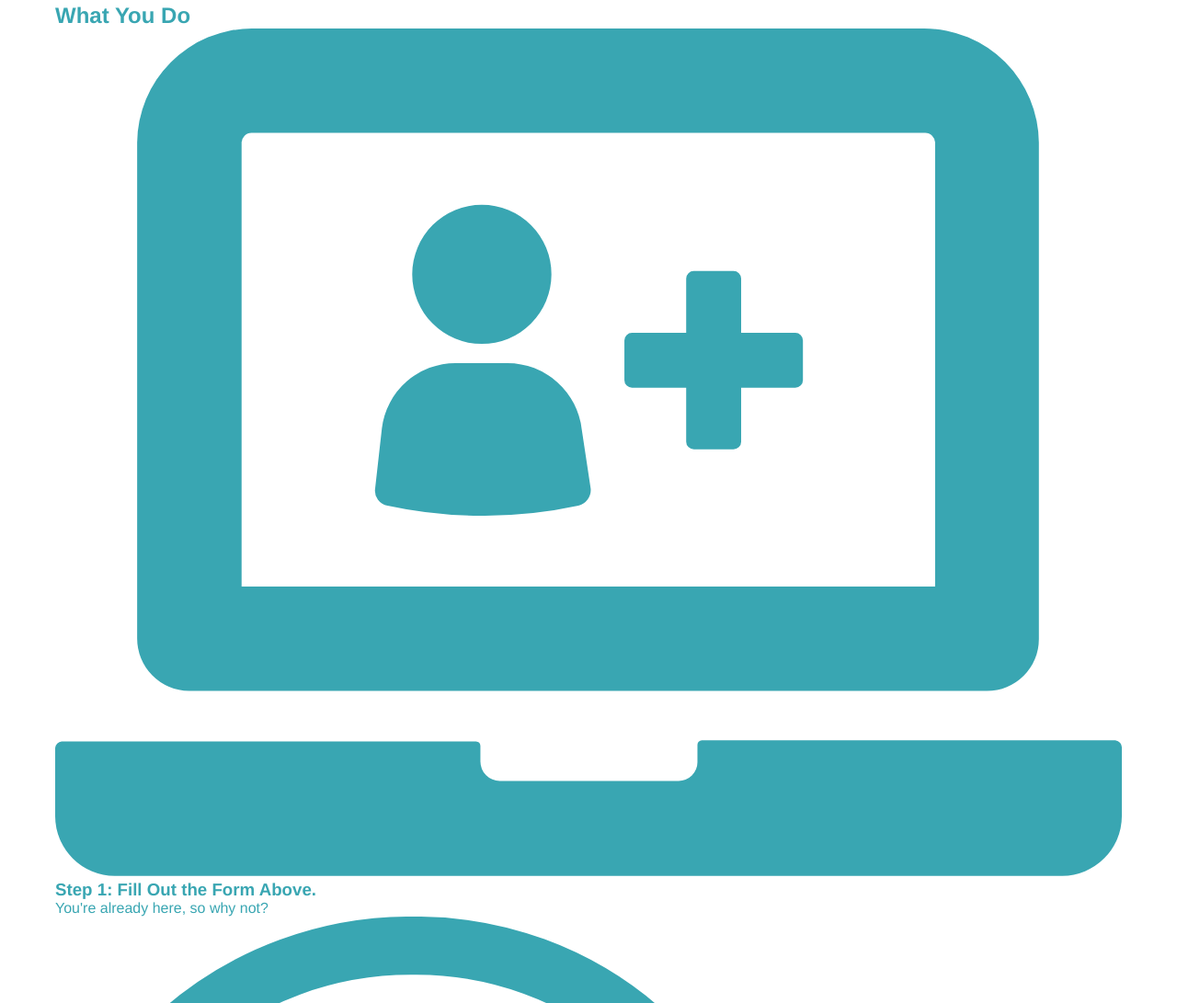
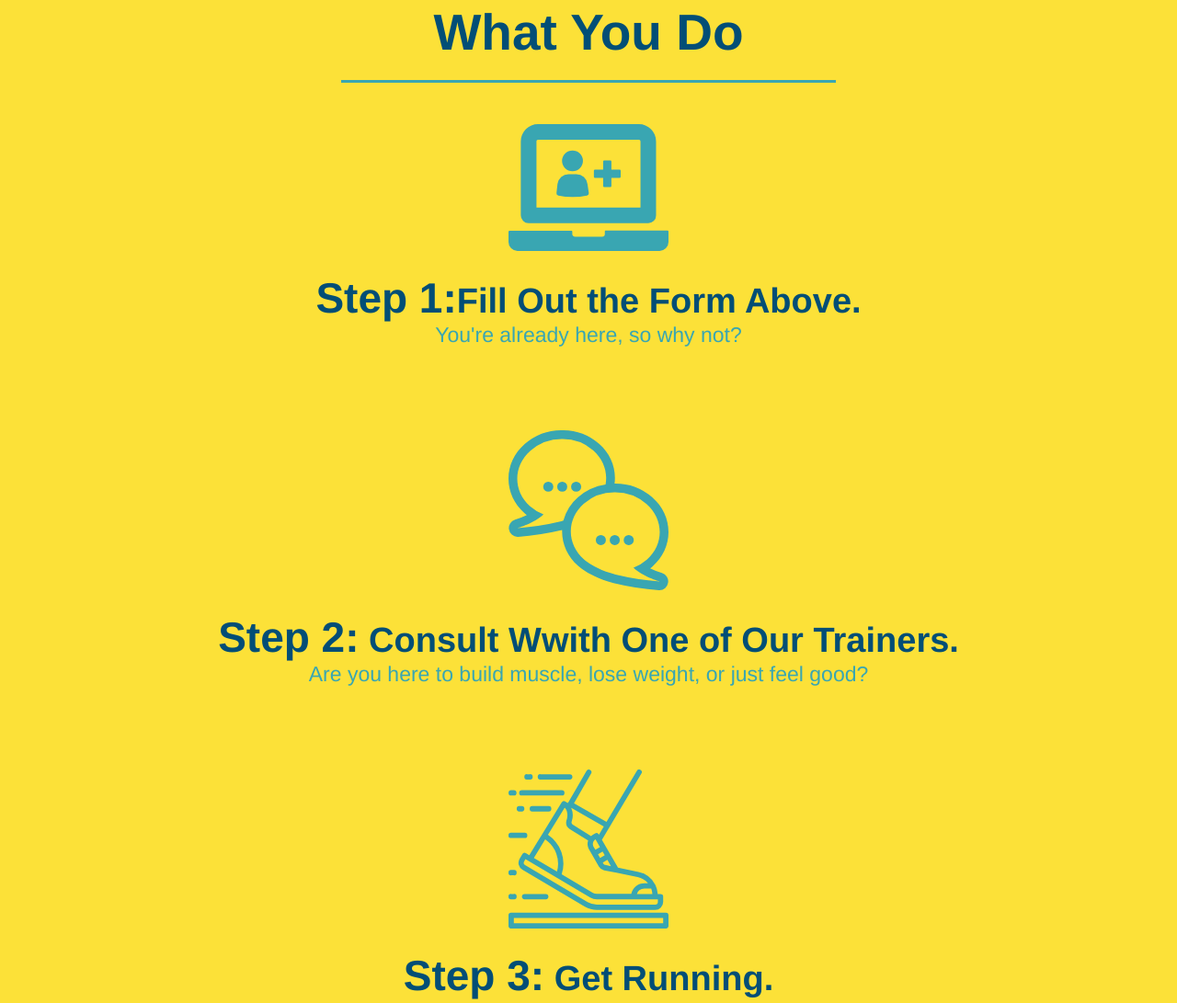
Before and after one commit to florhaidee/run-buddy, a plain HTML site: page index.html in a window 1280 px wide. Shown: the part 1117-2208 px from the top of the page at 92% size. Drawn offline with Linux system fonts and the light colour scheme.

Commit message:
added what you do section html and style

```diff
--- a/assets/css/style.css
+++ b/assets/css/style.css
@@ -128,14 +128,21 @@ section {
     text-align: center;
 }
 
-.intro h2 {
+.section-title {
     font-size: 55px;
     color: #024e76;
     margin-bottom: 35px;
     padding: 0 100px 20px 100px;
+    display: inline-block;
     border-bottom: 3px solid;
+  }
+
+.primary-border {
     border-color: #fce138;
-    display: inline-block;
+  }
+
+.secondary-border {
+    border-color: #39a6b2;
 }
 
 .intro p {
@@ -145,3 +152,32 @@ section {
     font-size: 20px;
     margin: 0 auto;
 }
+
+ .steps {
+     text-align: center;
+     background: #fce138;
+ }
+
+.steps div {
+    margin-bottom: 80px;
+}
+
+.steps img {
+    width: 15%;
+    margin: 10px 0;
+}
+
+.steps h3 {
+    color: #024e76;
+    font-size: 46px;
+    margin-top: 10px;
+}
+
+.steps span {
+    font-size: 38px;
+}
+
+.steps p {
+    color: #39a6b2;
+    font-size: 23px;
+}
--- a/index.html
+++ b/index.html
@@ -70,37 +70,36 @@
 
         <!-- "what we do" section-->
         <section id="what-we-do" class="intro">
-            <h2>What We Do</h2>
+            <h2 class="section-title primary-border">What We Do</h2>
             <p>
                 butcher selfies chambray shabby chic gentrify readymade yr Echo Park XOXO Tumblr normcore Banksy direct trade Blue Bottle chillwave you probably haven't heard of them single-origin coffee Vice fanny pack fixie Odd Future Austin fingerstache pickled twee synth Wes Anderson Thundercats viral bitters flannel meggings narwhal Marfa Schlitz sustainable Intelligentsia umami deep v craft
             </p>
         </section>
 
         <!-- "what you do" section-->
-        <section id="what-you-do">
-            <h2>What You Do</h2>
-
+        <section id="what-you-do" class="steps">
+            <h2 class="section-title secondary-border">What You Do</h2>
             <div>
                 <img src="./assets/images/step-1.svg" alt="" />
-                <h3>Step 1: Fill Out the Form Above.</h3>
+                <h3>Step 1:<span>Fill Out the Form Above.</span></h3>
                 <p>You're already here, so why not?</p>
             </div>
 
             <div>
                 <img src="./assets/images/step-2.svg" alt="" />
-                <h3>Step 2: Consult with One of Our Trainers.</h3>
+                <h3>Step 2:<span> Consult Wwith One of Our Trainers.</span></h3>
                 <p>Are you here to build muscle, lose weight, or just feel good?</p>
             </div>
 
             <div>
                 <img src="./assets/images/step-3.svg" alt="" />
-                <h3>Step 3: Get Running.</h3>
+                <h3>Step 3:<span> Get Running.</span></h3>
                 <p>Hit the ground running (literally) once your trainer lays out your plan.</p>
             </div>
 
             <div>
                 <img src="./assets/images/step-4.svg" alt="" />
-                <h3>Step 4: See Results.</h3>
+                <h3>Step 4: <span>Results.</span> </h3>
                 <p>Bi-weekly checkins with your trainer will keep you focused</p>
             </div>
         </section>
```
